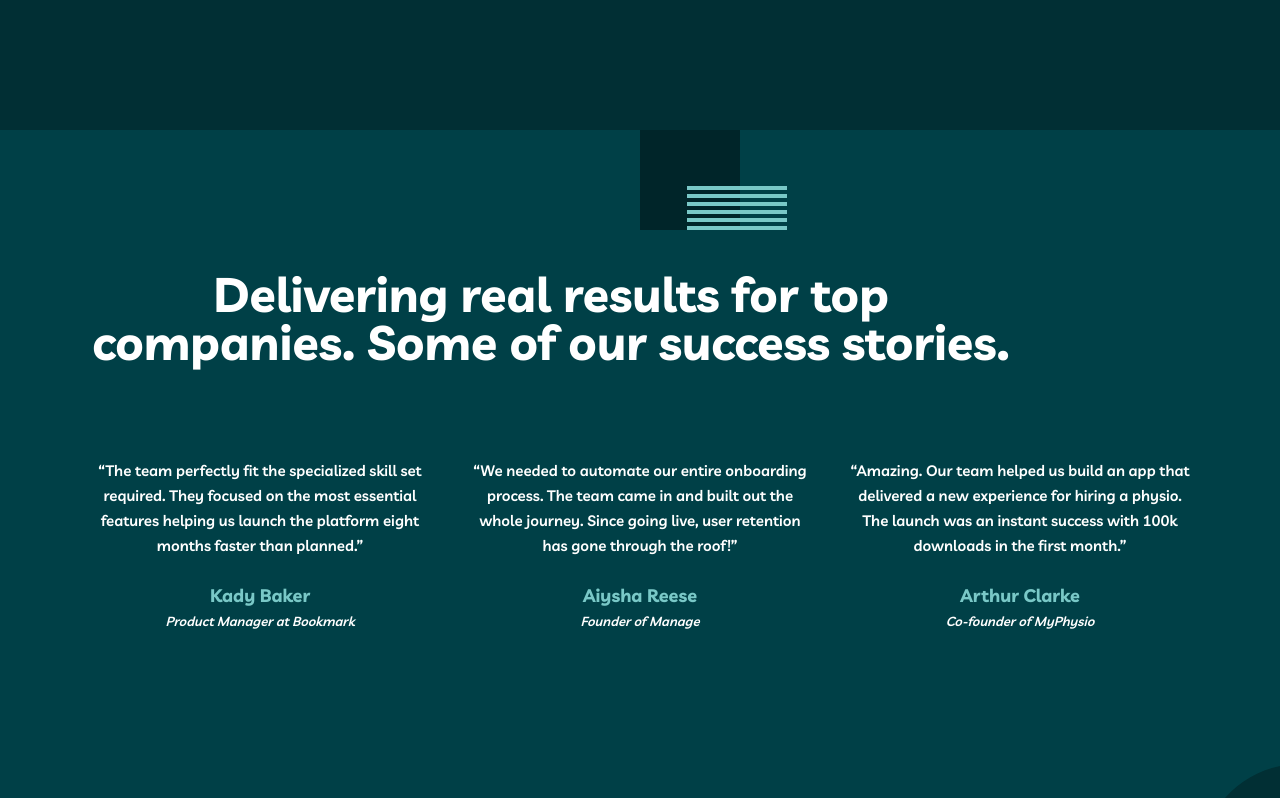
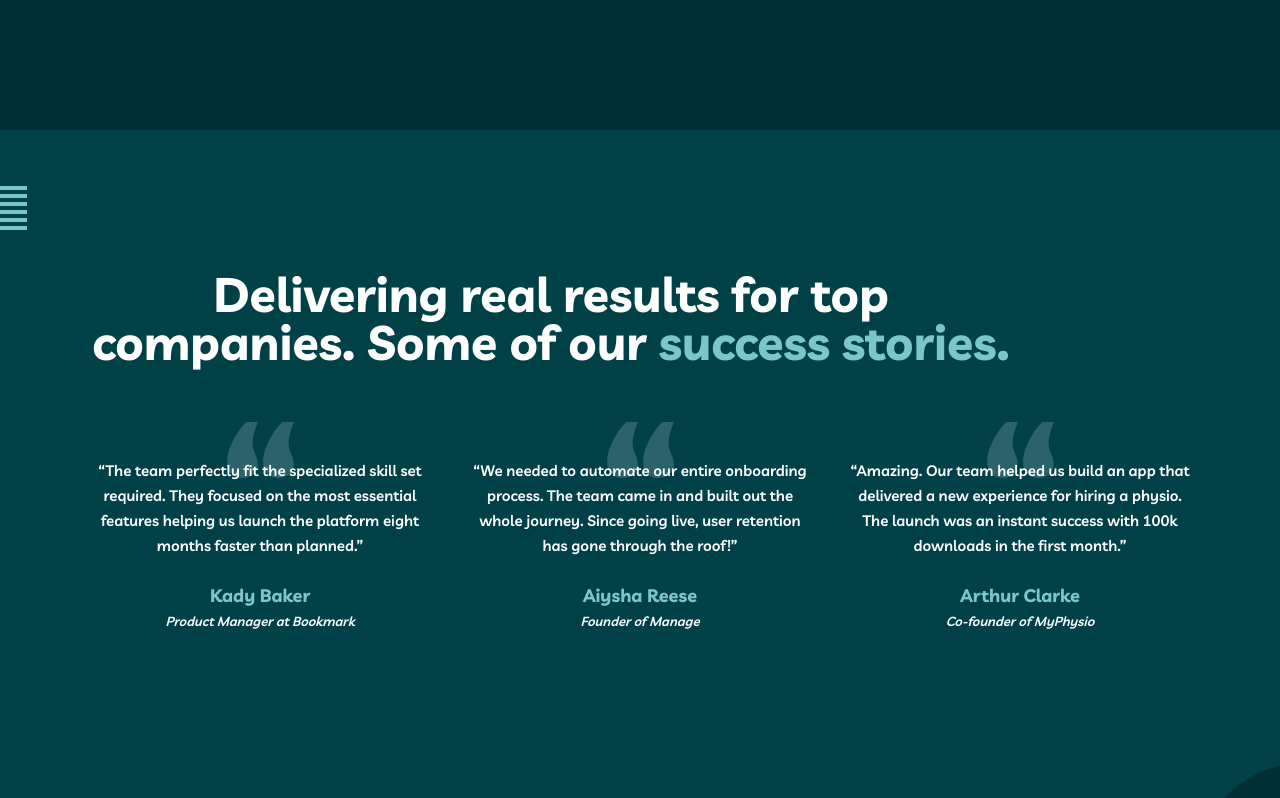
Before and after one commit to AzamatXakimov/Home-Work-33, a plain HTML site: page index.html in a window 1280 px wide. Shown: the part 760-1558 px from the top of the page. Drawn offline with Linux system fonts and the light colour scheme.

Commit message:
Finish reviews section

```diff
--- a/css/style.css
+++ b/css/style.css
@@ -260,7 +260,7 @@ body{
 .reviews::before {
     position: absolute;
     top: 0;
-    left: calc(50% + 0px);
+    left: calc(50% - 760px);
     display: inline-block;
     width: 147px;
     height: 100px;
@@ -287,6 +287,9 @@ body{
     color: var(--main-text-color);
 
 }
+.reviews__minitext{
+    color: var(--main-text3-color);
+}
 
 .reviews__list {
     display: flex;
@@ -300,6 +303,10 @@ body{
 .reviews__item {
     width: 350px;
     padding-top: 36px;
+    background-image: url("../images/quote.svg");
+    background-repeat: no-repeat;
+    background-size: 67px 56px;
+    background-position: top center;
 }
 .reviews__item:nth-child(1)::after {
     display: block;
--- a/index.html
+++ b/index.html
@@ -92,7 +92,8 @@
             <div class="container">
                 <div class="reviews__textbox">
                     <h2 class="reviews__text">
-                        Delivering real results for top companies. Some of our success stories.
+                        Delivering real results for top companies. Some of our
+                        <span class="reviews__minitext">success stories.</span>
                     </h2>
                 </div>
                 <ul class="reviews__list">
```
